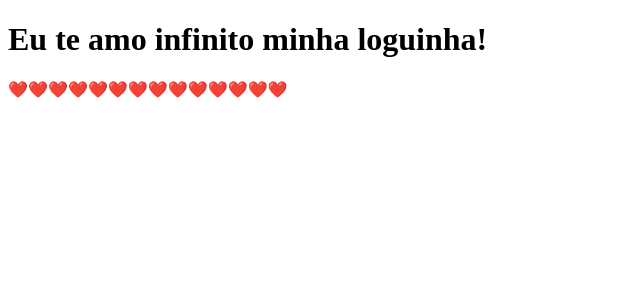
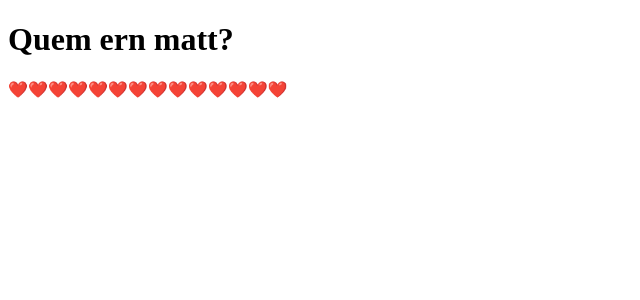
Before and after one commit to nicolaspizzoni/tabnews-clone, a Next.js app: page / in a window 1280 px wide. Shown: the top 300 px of the page, without its empty margins (0-640 px from the left). Built offline with nearby package versions, Linux system fonts and the light colour scheme.

Commit message:
nova frase

```diff
--- a/pages/index.js
+++ b/pages/index.js
@@ -1,7 +1,7 @@
 function Home() {
     return (
         <div>
-            <h1>Eu te amo infinito minha loguinha!</h1>
+            <h1>Quem ern matt?</h1>
             <p>❤️❤️❤️❤️❤️❤️❤️❤️❤️❤️❤️❤️❤️❤️</p>
         </div>
     )
```
